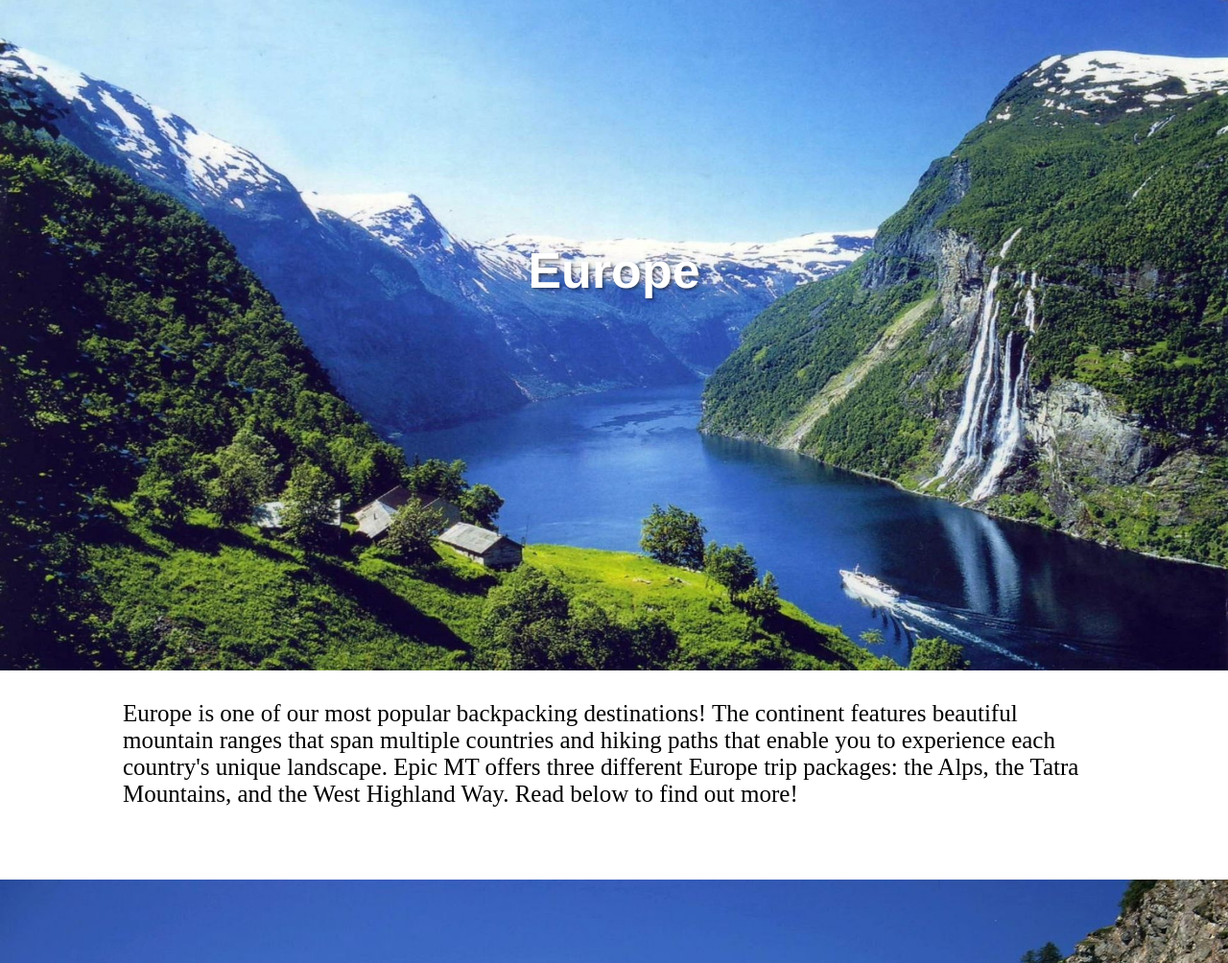
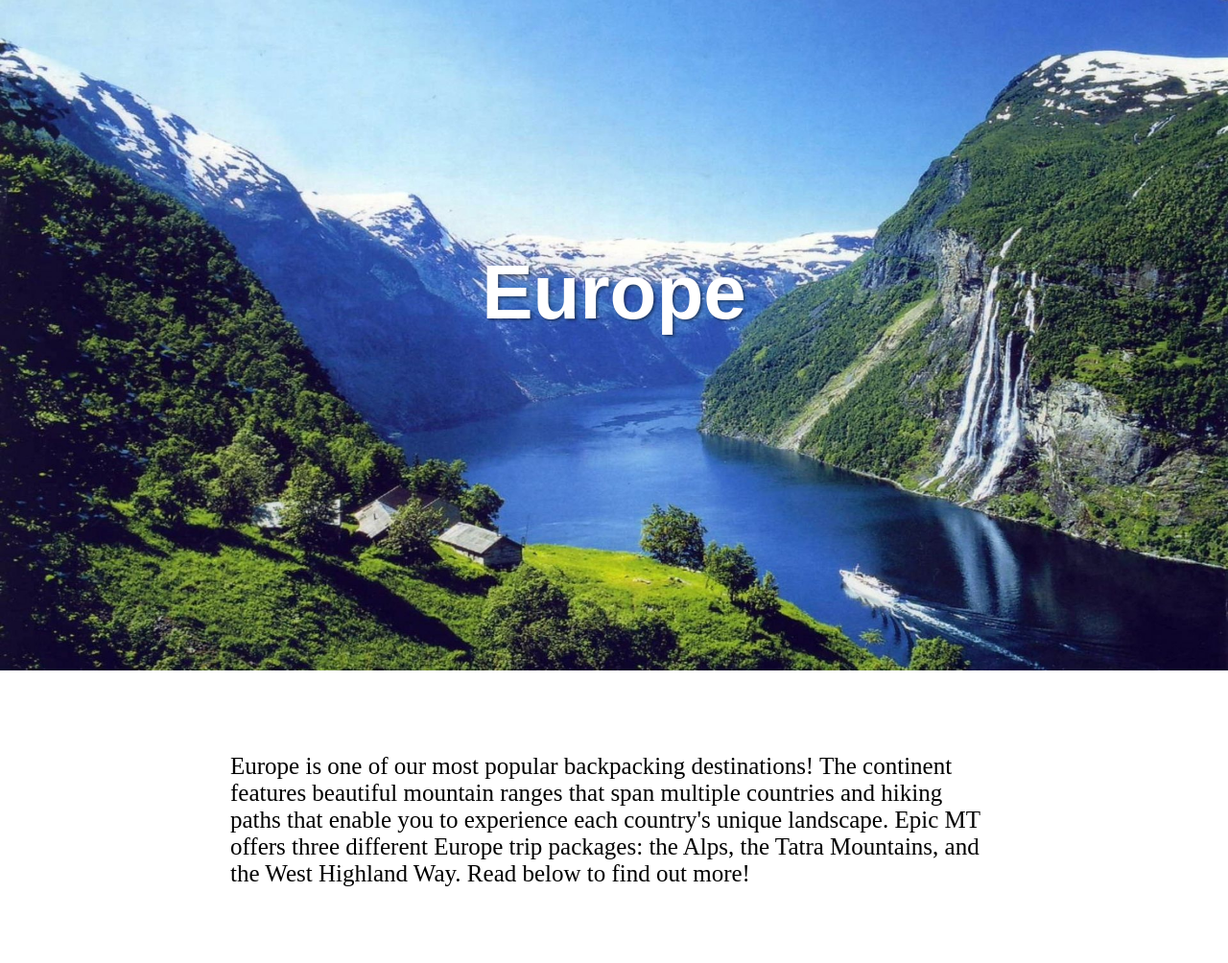
Before and after one commit to lappe044/CS-268-Project-One, a PHP site: page /europe.html in a window 1280 px wide. Shown: the part 315-1319 px from the top of the page at 96% size. Run offline with PHP 8.4, Linux system fonts and the light colour scheme.

Commit message:
Padding/Button Colors

```diff
--- a/css/alexis_continent.css
+++ b/css/alexis_continent.css
@@ -61,7 +61,6 @@ header .show {
   right: 5px;
   align-content: center;
   margin-top: 0.5rem;
-
 }
 a {
   text-decoration: none;
@@ -100,18 +99,23 @@ img {
 h3 {
   position: relative;
   text-align: left;
-  padding-left: 10%;
-  padding-right: 10%;
+  padding: 0 15rem;
   padding-top: 20px;
 }
 
-p {
+p,
+.special {
   position: relative;
   text-align: left;
-  padding-left: 10%;
-  padding-right: 10%;
+  padding: 0 15rem;
   padding-bottom: 20px;
   font-family: "Times New Roman", Times, serif;
+}
+
+.special {
+  margin: auto;
+  padding: 5rem 15rem 5rem 15rem;
+  font-size: 25px;
 }
 
 .threeImages {
@@ -178,7 +182,6 @@ p {
     height: 100px;
   }
   .text-overlay {
-
     padding: 0px;
   }
 }
@@ -247,6 +250,6 @@ p {
     max-height: 700px;
   }
   .text-overlay {
-    font-size: 3.25rem;
+    font-size: 5rem;
   }
 }
--- a/europe.html
+++ b/europe.html
@@ -37,7 +37,7 @@
             <h2 class="text-overlay">Europe</h2>
         </div>
 
-        <p>Europe is one of our most popular backpacking destinations! The continent features beautiful mountain ranges that span multiple
+        <p class = "special">Europe is one of our most popular backpacking destinations! The continent features beautiful mountain ranges that span multiple
             countries and hiking paths that enable you to experience each country's unique landscape.
             Epic MT offers three different Europe trip packages: the Alps, the Tatra Mountains, and the West Highland Way.
             Read below to find out more!
```
Also changed, not shown: css/about_css.css (+2 -5 lines), css/index_css.css (+2 -6 lines), css/styles.css (+33 -30 lines).
